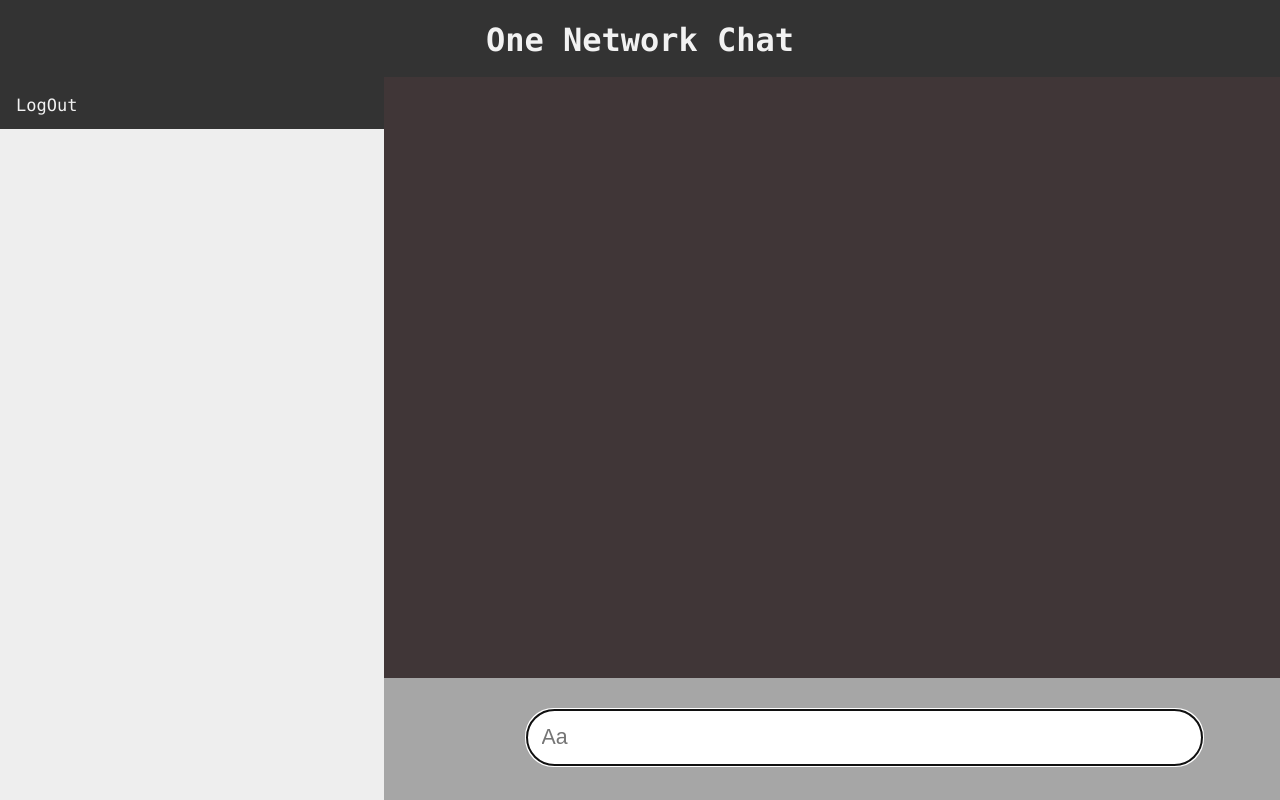
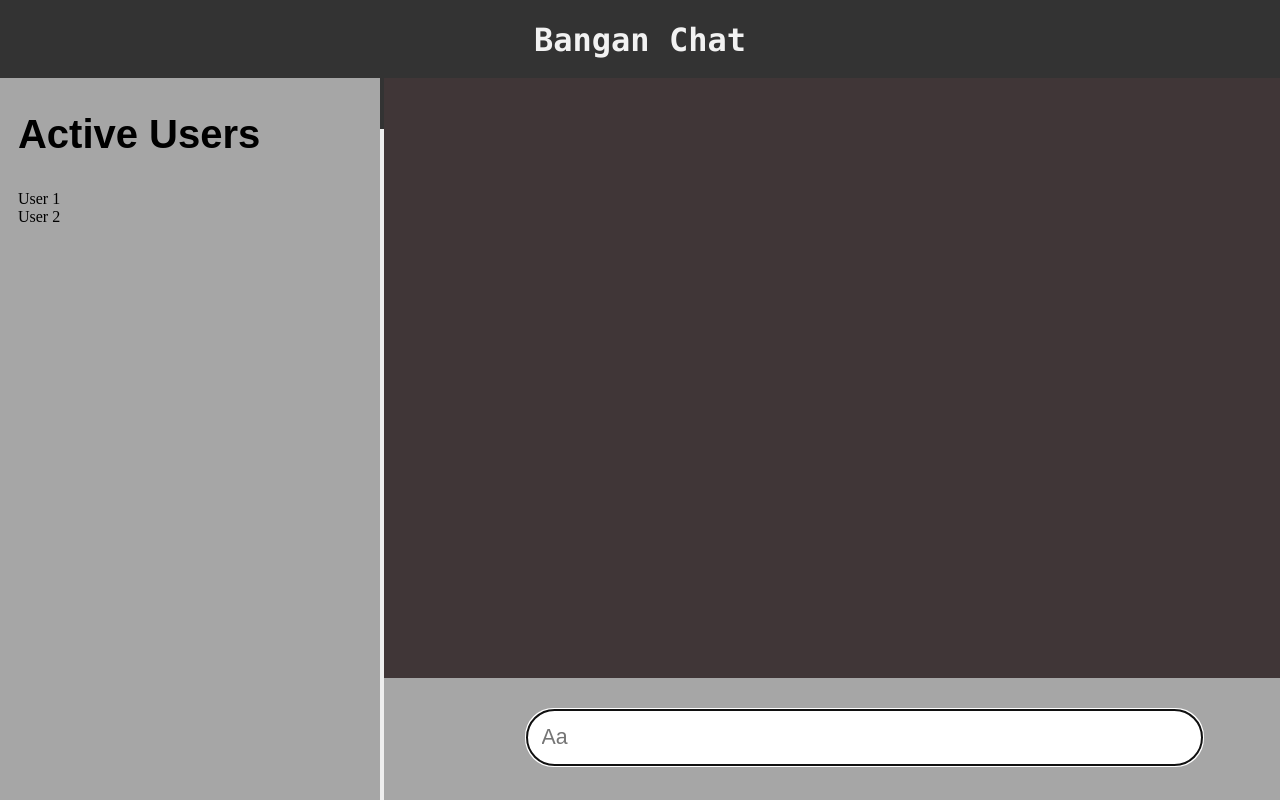
Before and after one commit to AdrianeTroyRoa/flask_chat, a Flask app: a page that uses website/templates/chat.html in a window 1280 px wide. Run offline with Flask 3, Linux system fonts and the light colour scheme; the visitor is signed in with stand-in values (Sample User, id 1); some libraries are stand-ins or nearby versions.

Commit message:
changed height to fixed and added new component

```diff
--- a/website/static/css/style.css
+++ b/website/static/css/style.css
@@ -37,10 +37,10 @@ span.userid{
 }
 div.message_container {
     position:   fixed;
+    top:        9.8%;
     left:       30%;
     bottom:     10%;
     background-color: #403637;
-    height: 80%;
     width:  70%;
     padding-top: 3px;
 }
@@ -74,7 +74,7 @@ div.input-bar{
     padding: 15px;
     font-size: 16pt;
 }
-li{
+#chat-msg li{
     display: inline-block;
     clear: both;
     border: 1px solid black;
@@ -86,3 +86,18 @@ li{
     word-wrap: break-word;
     max-width: 65%;
 }
+.online_users{
+    position:   fixed;
+    top:        9.8%;
+    right:      70.3%;
+    bottom:     0%;
+    background-color: #a6a6a6;
+    padding-left: 30px;
+    width: 28.3%;
+}
+
+.online_users h2{
+    font-family: "Arial";
+    font-size: 30pt;
+    font-weight: 700;
+}
--- a/website/templates/chat.html
+++ b/website/templates/chat.html
@@ -14,9 +14,16 @@
   </head>
   <body>
         <div class="head">
-            <h1>One Network Chat</h1>
+            <h1>Bangan Chat</h1>
             <a href="/logout">LogOut</a>
             <span class="userid" id="user">USER: {{user.id}}</span>
+        </div>
+        <div class="online_users">
+            <h2>Active Users</h2>
+            <ul style="list-style-type:none; padding: 0;" id="user_list">
+                <li>User 1</li>
+                <li>User 2</li>
+            </ul>
         </div>
         <div class="message_container">
             <div class="messages" id="container">
@@ -61,12 +68,12 @@
             if(data["username"] == "{{log_user}}"){
                 li.style.float = "right";
                 li.style.backgroundColor = "#d9d9d9";
-                li.style.borderRadius = "18px 18px 0 18px";
+                li.style.borderRadius = "10px 10px 0 10px";
                 one_message.style.color = "#222222";
             } else{
                 li.style.float = "left";
                 li.style.backgroundColor = "#5d5d5d";
-                li.style.borderRadius = "18px 18px 18px 0";
+                li.style.borderRadius = "10px 10px 10px 0";
                 let one_user = document.createElement("span");
                 one_user.style.fontSize = "small";
                 one_user.style.color = "#90EE90";
```
